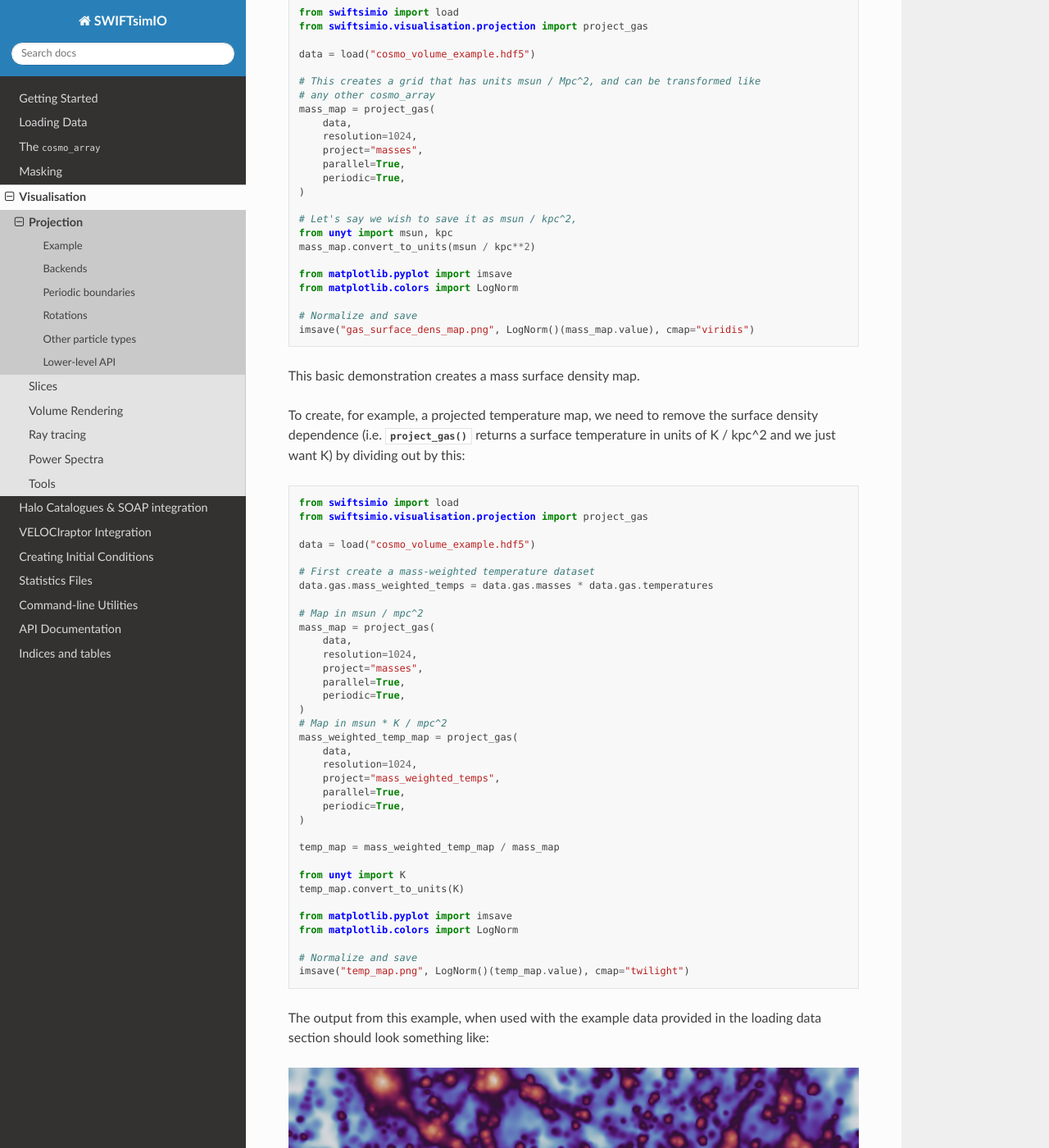
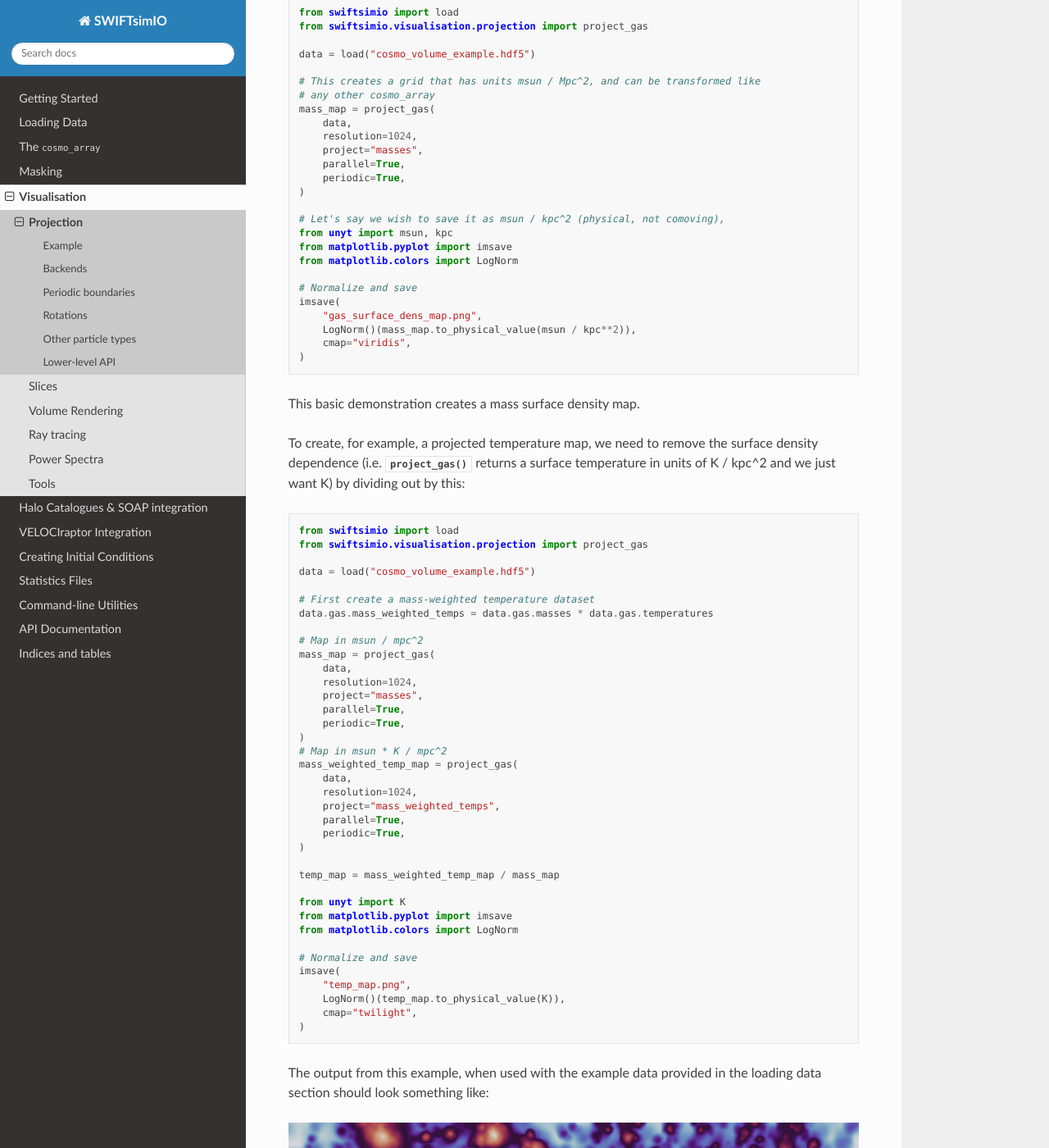
Before and after one commit to SWIFTSIM/swiftsimio, a Sphinx documentation site: the page built from docs/source/visualisation/projection.rst, in a window 1280 px wide and 1400 px high, scrolled down 567 px. Shown: the whole window at 82% size. Built offline with Sphinx 7.4.7 and the Read the Docs theme 3.1.0, drawn with Linux system fonts in a browser that asks for light colours; pages that are not in the unit, such as notebooks, are missing from menus; the version number is read from the project's files by our own code; some of the changed text lies outside the part shown.

Commit message:
Cleanup some usage of .value

```diff
--- a/docs/source/visualisation/projection.rst
+++ b/docs/source/visualisation/projection.rst
@@ -38,15 +38,17 @@ Example
        periodic=True,
    )
 
-   # Let's say we wish to save it as msun / kpc^2,
+   # Let's say we wish to save it as msun / kpc^2 (physical, not comoving),
    from unyt import msun, kpc
-   mass_map.convert_to_units(msun / kpc**2)
-
    from matplotlib.pyplot import imsave
    from matplotlib.colors import LogNorm
 
    # Normalize and save
-   imsave("gas_surface_dens_map.png", LogNorm()(mass_map.value), cmap="viridis")
+   imsave(
+       "gas_surface_dens_map.png",
+       LogNorm()(mass_map.to_physical_value(msun / kpc**2)),
+       cmap="viridis",
+   )
 
 
 This basic demonstration creates a mass surface density map.
@@ -86,13 +88,15 @@ this:
    temp_map = mass_weighted_temp_map / mass_map
 
    from unyt import K
-   temp_map.convert_to_units(K)
-
    from matplotlib.pyplot import imsave
    from matplotlib.colors import LogNorm
 
    # Normalize and save
-   imsave("temp_map.png", LogNorm()(temp_map.value), cmap="twilight")
+   imsave(
+       "temp_map.png",
+       LogNorm()(temp_map.to_physical_value(K)),
+       cmap="twilight",
+   )
 
 
 The output from this example, when used with the example data provided in the
@@ -222,8 +226,9 @@ is shown in the ``velociraptor`` section.
 
    # The angular momentum vector will point perpendicular to the galaxy disk.
    # If your simulation contains stars, use lx_star
-   angular_momentum_vector = np.array([lx.value, ly.value, lz.value])
+   angular_momentum_vector = cosmo_array([lx, ly, lz])
    angular_momentum_vector /= np.linalg.norm(angular_momentum_vector)
+   angular_momentum_vector = angular_momentum_vector.to_physical_value(u.dimensionless)
 
    face_on_rotation_matrix = rotation_matrix_from_vector(angular_momentum_vector)
    edge_on_rotation_matrix = rotation_matrix_from_vector(angular_momentum_vector, axis="y")
```
Also changed, not shown: 2 other files.
